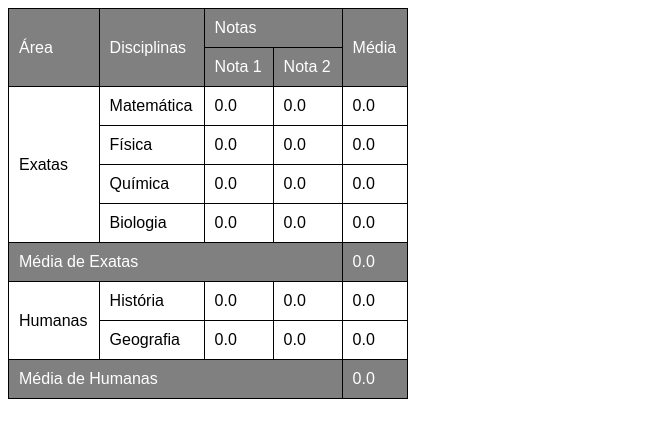
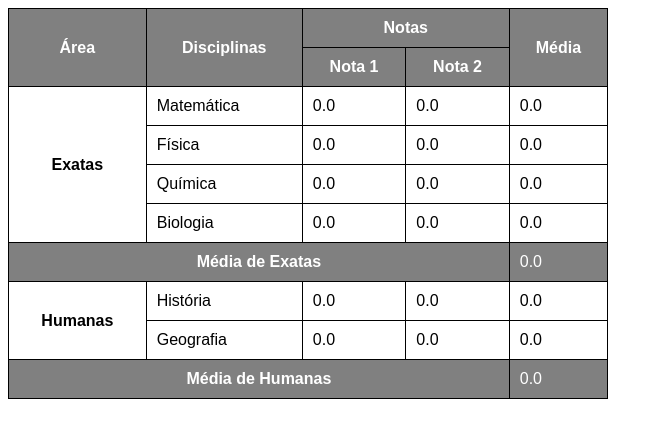
Before and after one commit to TaynaFranzen/HTML-CSS, a plain HTML site: page desafios/des010-tabelafinal/index.html in a window 1280 px wide. Shown: the whole page, without its empty margins (0-663 px from the left). Drawn offline with Linux system fonts and the light colour scheme.

Commit message:
Criação do desafio 10

```diff
--- a/desafios/des010-tabelafinal/index.html
+++ b/desafios/des010-tabelafinal/index.html
@@ -10,19 +10,19 @@
     <table>
         <thead>
             <tr>
-                <td rowspan="2">Área</td>
-                <td rowspan="2">Disciplinas</td>
-                <td colspan="2">Notas</td>
-                <td rowspan="2">Média</td>
+                <th rowspan="2" scope="col">Área</th>
+                <th rowspan="2" scope="col">Disciplinas</th>
+                <th colspan="2" scope="colgroup">Notas</th>
+                <th rowspan="2" scope="col">Média</th>
             </tr>
             <tr>
-                <td>Nota 1</td>
-                <td>Nota 2</td>
+                <th scope="col">Nota 1</th>
+                <th scope="col">Nota 2</th>
             </tr>
             </thead>
             <tbody>
             <tr>
-                <td rowspan="4">Exatas</td>
+                <th rowspan="4" scope="rowgroup">Exatas</th>
                 <td>Matemática</td>
                 <td>0.0</td>
                 <td>0.0</td>
@@ -47,11 +47,11 @@
                 <td>0.0</td>
             </tr>
             <tr class="resultado">
-                <td colspan="4">Média de Exatas</td>
+                <th colspan="4" scope="row">Média de Exatas</th>
                 <td>0.0</td>
             </tr>
             <tr>
-                <td rowspan="2">Humanas</td>
+                <th rowspan="2" scope="rowgroup">Humanas</th>
                 <td>História</td>
                 <td>0.0</td>
                 <td>0.0</td>
@@ -64,7 +64,7 @@
                 <td>0.0</td>
             </tr>
             <tr class="resultado">
-                <td colspan="4">Média de Humanas</td>
+                <th colspan="4" scope="row">Média de Humanas</th>
                 <td>0.0</td>
 
             </tr>
--- a/desafios/des010-tabelafinal/style.css
+++ b/desafios/des010-tabelafinal/style.css
@@ -4,14 +4,15 @@ body{
     font-family: Arial, Helvetica, sans-serif;
 }
 table{
-    width: 400px;
+    width: 600px;
     border-collapse: collapse;
+    border:1px solid black;
 }
 thead{
     background-color: gray;
     color: white;
 }
-td{
+td, th{
     border: 1px solid black;
     padding:10px;
 }
```
